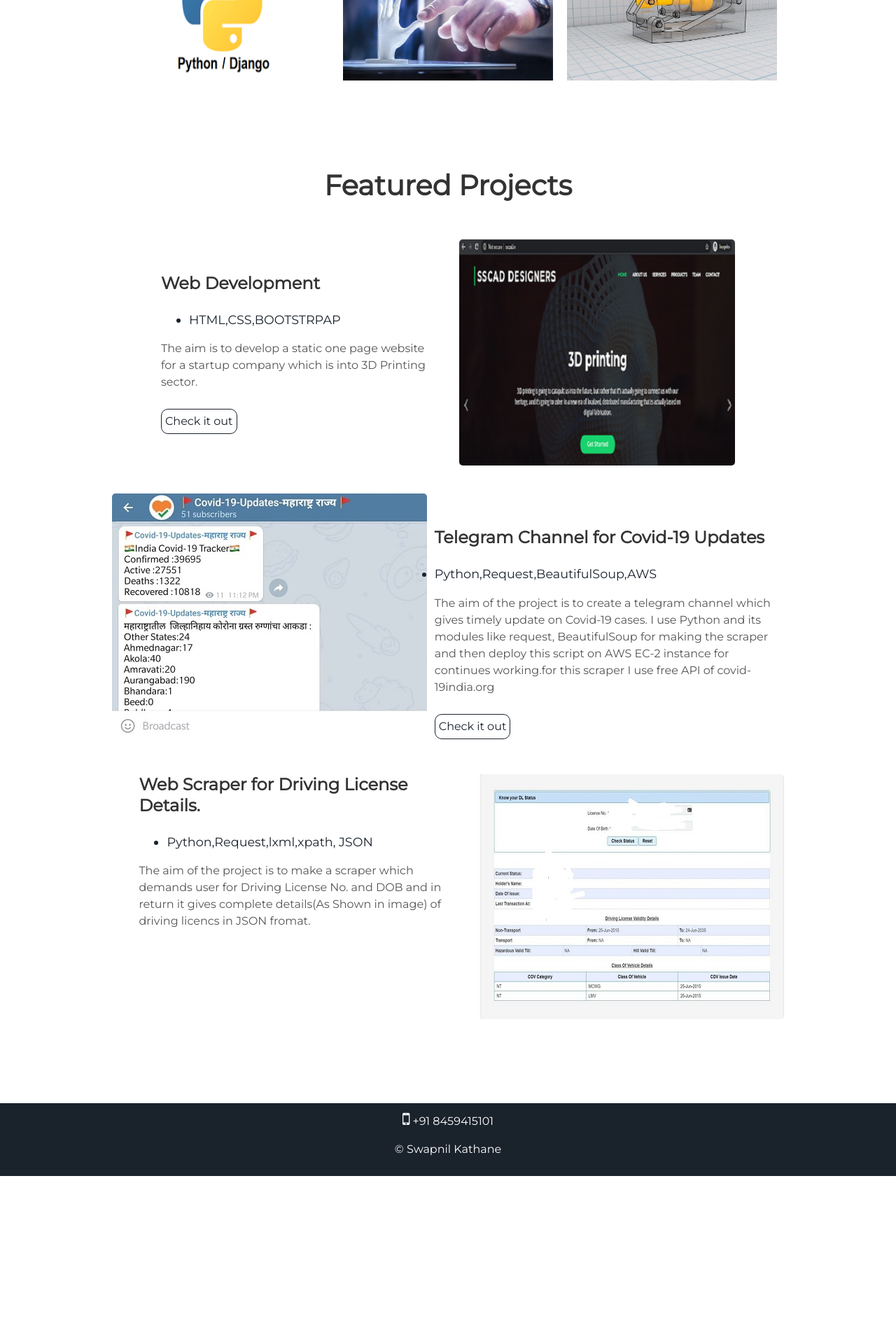
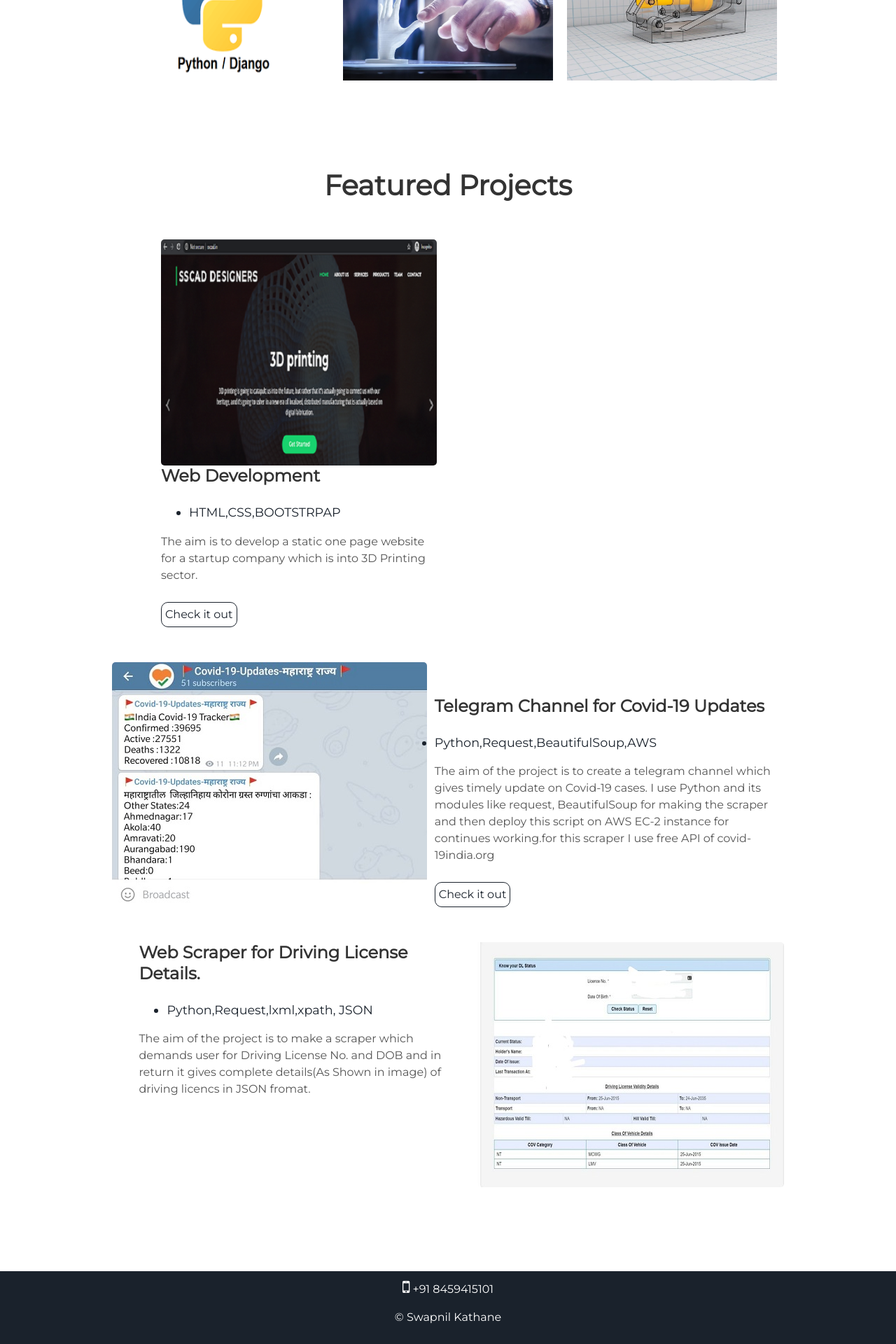
Before and after one commit to swapnilkathane/swapnilkathaneoldweb, a Jekyll site: the page built from index.html, in a window 1280 px wide. Shown: the part 1370-3290 px from the top of the page at 70% size. Built offline with Jekyll 4.4.1, drawn with Linux system fonts in a browser that asks for light colours; before the commit the page ends 3050 px from its top, so only the background shows below that.

Commit message:
Update projects.html

```diff
--- a/_includes/projects.html
+++ b/_includes/projects.html
@@ -2,7 +2,7 @@
   <h1> Featured Projects </h1>
 </div>
 <div class="user-projects">
-  <div class="images-right">
+  <div class="images-left">
     <img alt="homepage-sscad" src="{{ "/assets/img/SSCAD.png" | prepend: site.baseurl }}" />
   </div>
   <div class="contents">
```
